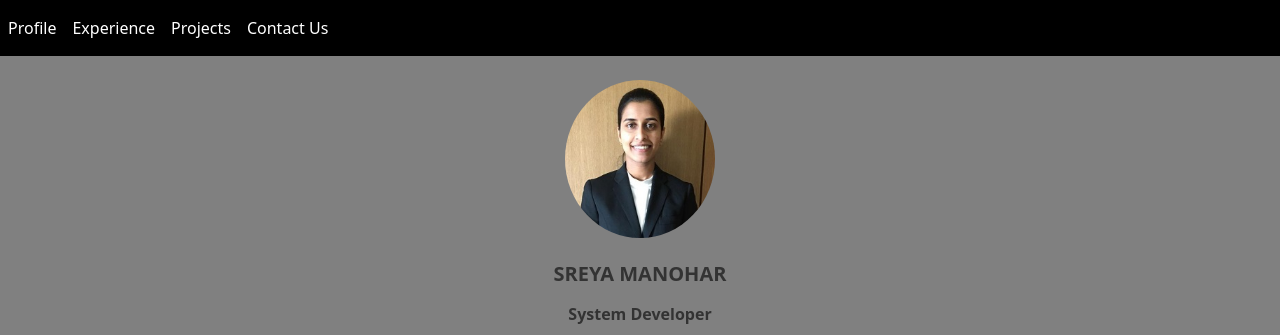
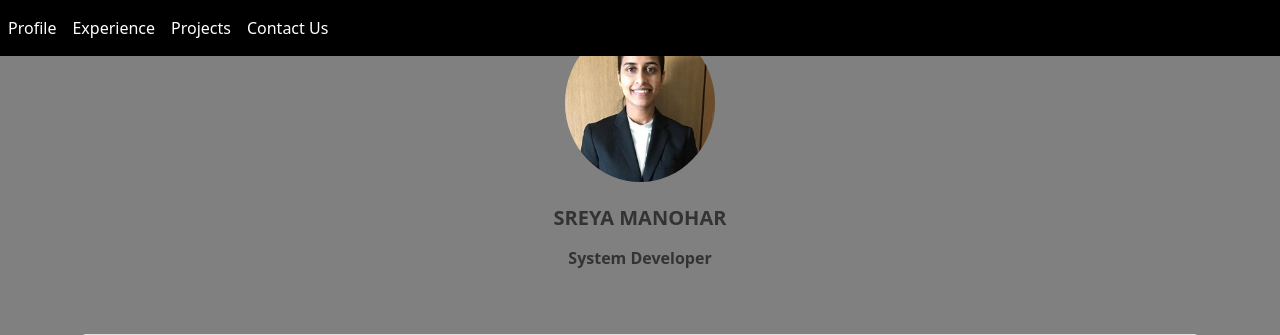
Before and after one commit to sreyamanohar/SreyaManohar-Portfolio, a Flask app: page / in a window 1280 px wide. Shown: the top 335 px of the page. Run offline with Flask 2, Linux system fonts and the light colour scheme; some libraries are stand-ins or nearby versions.

Commit message:
Update styles.css

```diff
--- a/static/css/styles.css
+++ b/static/css/styles.css
@@ -5,4 +5,8 @@
 
 .navbar {
     background-color: black;
+    position: fixed;
+    top: 0;
+    width: 100%;
+    z-index: 1000;
 }
```
